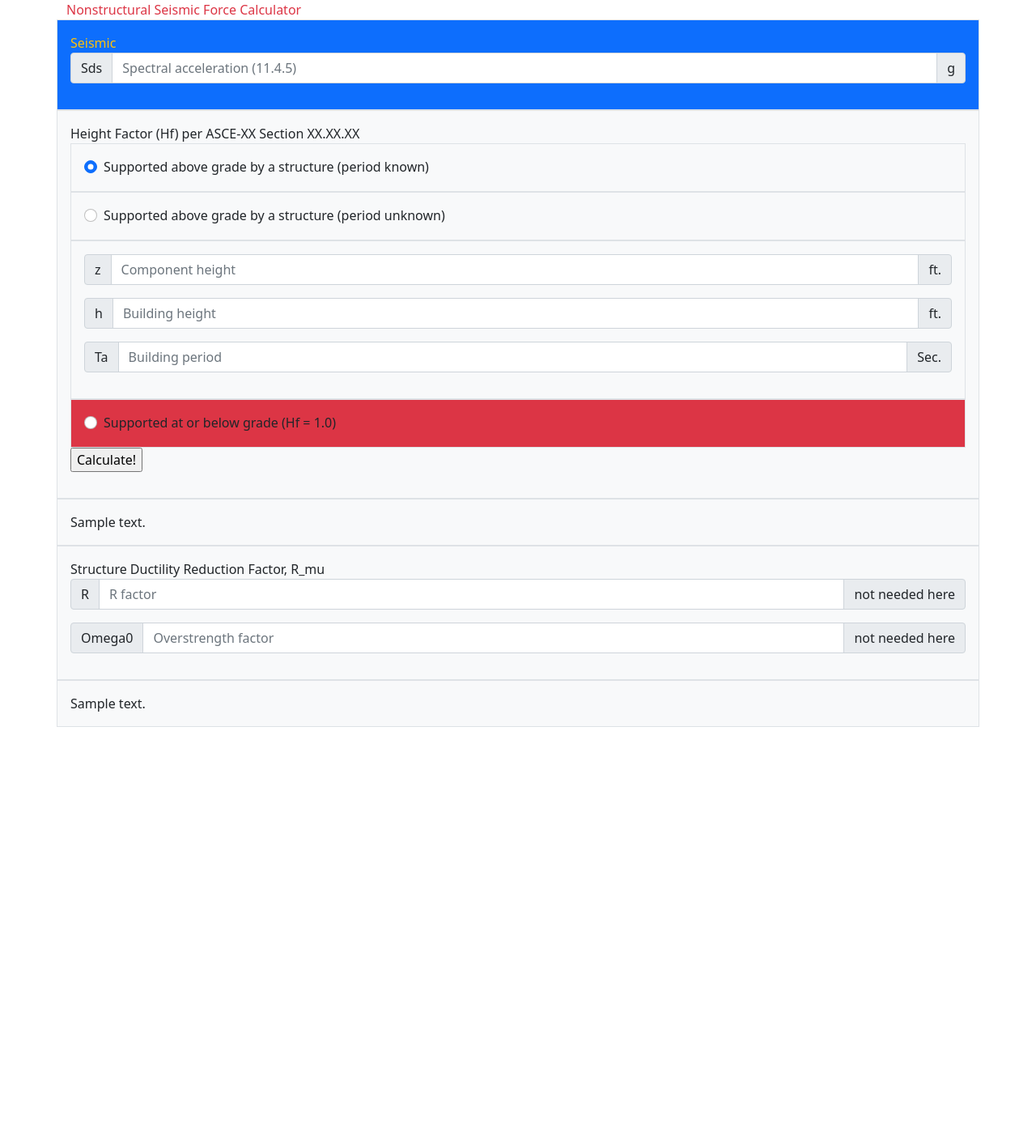
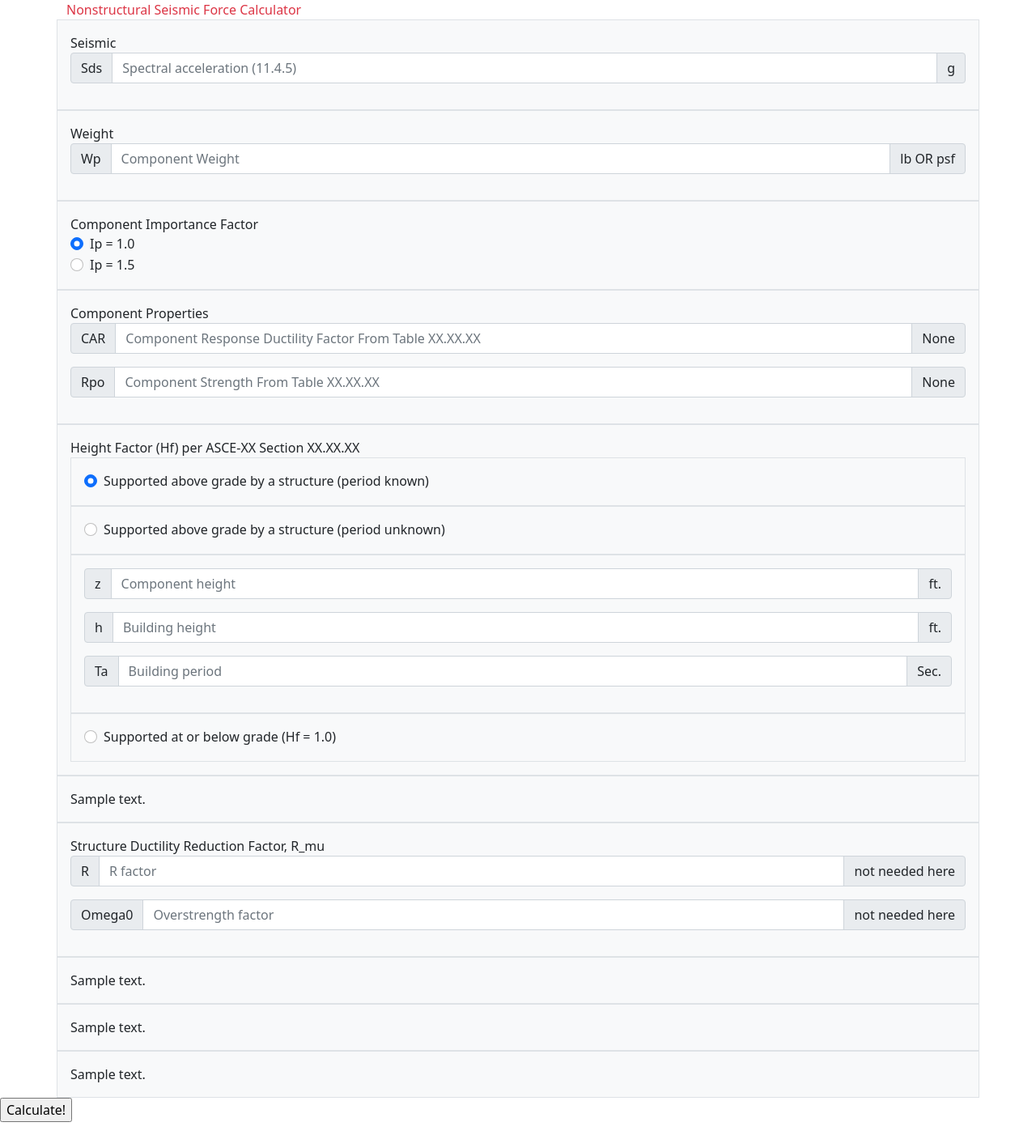
Before and after one commit to aclozovoy/FpForceCalculator, a Flask app: template templates/main.html in a window 1280 px wide. Shown: the whole page at 81% size. Before the commit the page ends 898 px from the top, so only its background shows below. Run offline with Flask 2, Linux system fonts and the light colour scheme; the template is opened without the code that fills it: most values are stand-ins (such as "Sample title", 1, 10 or a date in 2020).

Commit message:
Full Fp calculation

```diff
--- a/templates/main.html
+++ b/templates/main.html
@@ -11,12 +11,48 @@
 		Nonstructural Seismic Force Calculator
 	</div>
 	<form action="#" method="post">
-	<div class="container-sm bg-primary p-3 border text-warning">
+	<div class="container-sm bg-light p-3 border">
 		Seismic
 		<div class="input-group mb-3">
 			<span class="input-group-text" id="inputGroup-sizing-default">Sds</span>
 			<input name="Sds" type="text" class="form-control" placeholder="Spectral acceleration (11.4.5)" aria-label="Sizing example input" aria-describedby="inputGroup-sizing-default">
 			<span class="input-group-text" id="inputGroup-sizing-default">g</span>
+		</div>
+	</div>
+
+	<div class="container-sm bg-light p-3 border">
+		Weight
+		<div class="input-group mb-3">
+			<span class="input-group-text" id="inputGroup-sizing-default">Wp</span>
+			<input name="Wp" type="text" class="form-control" placeholder="Component Weight" aria-label="Sizing example input" aria-describedby="inputGroup-sizing-default">
+			<span class="input-group-text" id="inputGroup-sizing-default">lb OR psf</span>
+		</div>
+	</div>
+
+	<div class="container-sm bg-light p-3 border">
+		Component Importance Factor
+		<div class="form-check">
+			<input class="form-check-input" type="radio" name="IpRadio" id="IpRadio1" value="Ip1.0" checked>
+			<label class="form-check-label" for="IpRadio1">Ip = 1.0</label>
+	   </div>
+	   <div class="form-check">
+			<input class="form-check-input" type="radio" name="IpRadio" id="IpRadio2" value="Ip1.5" unchecked>
+			<label class="form-check-label" for="IpRadio2">Ip = 1.5</label>
+   </div>
+	</div>
+
+
+	<div class="container-sm bg-light p-3 border">
+		Component Properties
+		<div class="input-group mb-3">
+			<span class="input-group-text" id="inputGroup-sizing-default">CAR</span>
+			<input name="Car" type="text" class="form-control" placeholder="Component Response Ductility Factor From Table XX.XX.XX" aria-label="Sizing example input" aria-describedby="inputGroup-sizing-default">
+			<span class="input-group-text" id="inputGroup-sizing-default">None</span>
+		</div>
+		<div class="input-group mb-3">
+			<span class="input-group-text" id="inputGroup-sizing-default">Rpo</span>
+			<input name="Rpo" type="text" class="form-control" placeholder="Component Strength From Table XX.XX.XX" aria-label="Sizing example input" aria-describedby="inputGroup-sizing-default">
+			<span class="input-group-text" id="inputGroup-sizing-default">None</span>
 		</div>
 	</div>
 
@@ -69,7 +105,7 @@
 			</div>
 		</div>
 
-		<div class="row-3 bg-danger p-3 border">
+		<div class="row-3 bg-light p-3 border">
 			<div class="form-check">
 				 <input class="form-check-input" type="radio" name="HfRadio" id="HfRadio3" value="BelowGrade" unchecked>
 				 <label class="form-check-label" for="HfRadio3">
@@ -79,9 +115,7 @@
 		</div>
 
 
-		<div class="input-group mb-3">
-			<input type="submit" value="Calculate!">
-		  </div>
+
 
 
 
@@ -108,9 +142,18 @@
 	<div class="container-sm bg-light p-3 border">
 		{{RmuText}}
 	</div>
+	<div class="container-sm bg-light p-3 border">
+		{{XText}}
+	</div>
+	<div class="container-sm bg-light p-3 border">
+		{{FpText}}
+	</div>
+
+	<div class="input-group mb-3">
+		<input type="submit" value="Calculate!">
+	  </div>
+	<div class="container">
 	</form>
-	<div class="container">
-
 
 	</div>
 
```
Also changed, not shown: functions.py (+44 -0 lines), views.py (+23 -3 lines).
